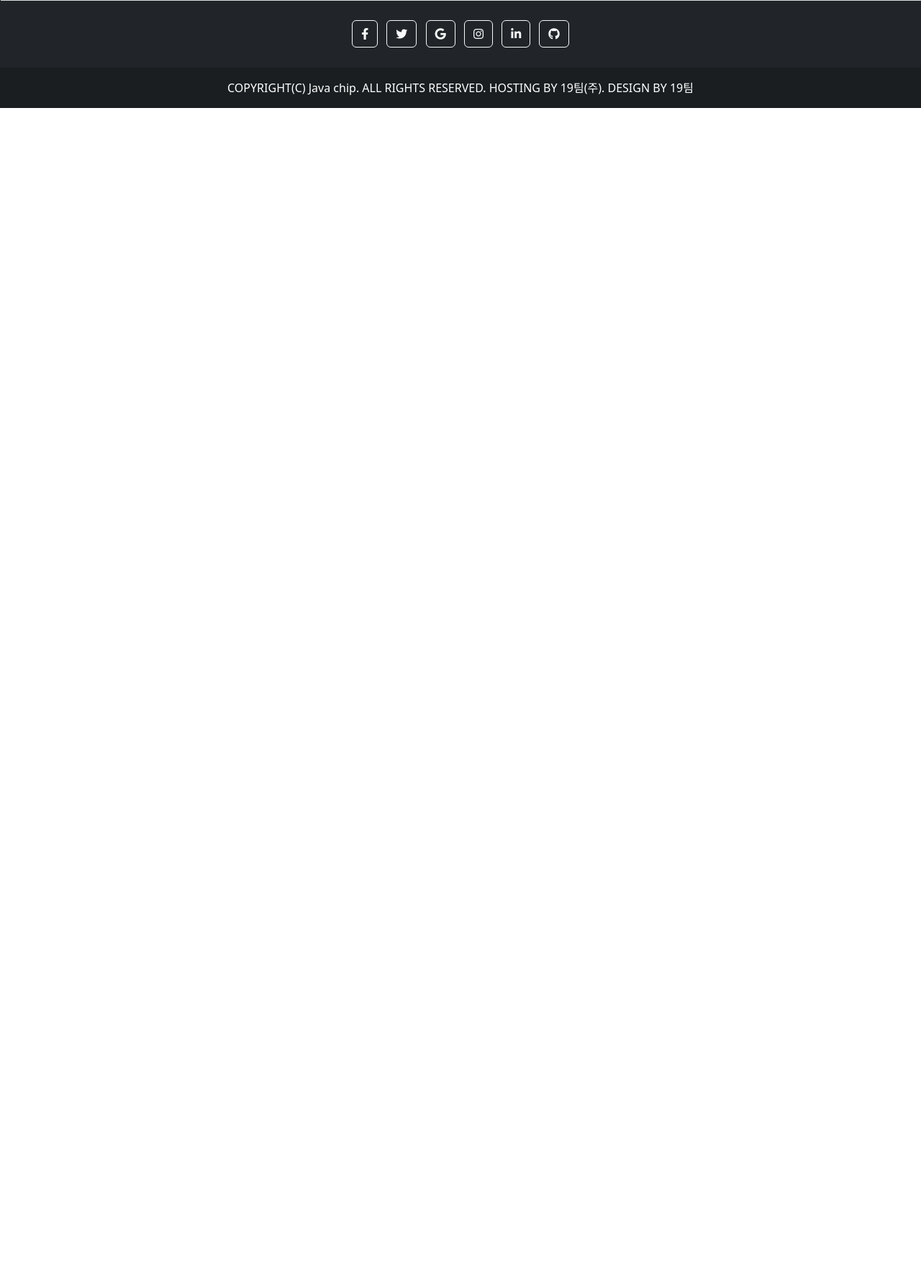
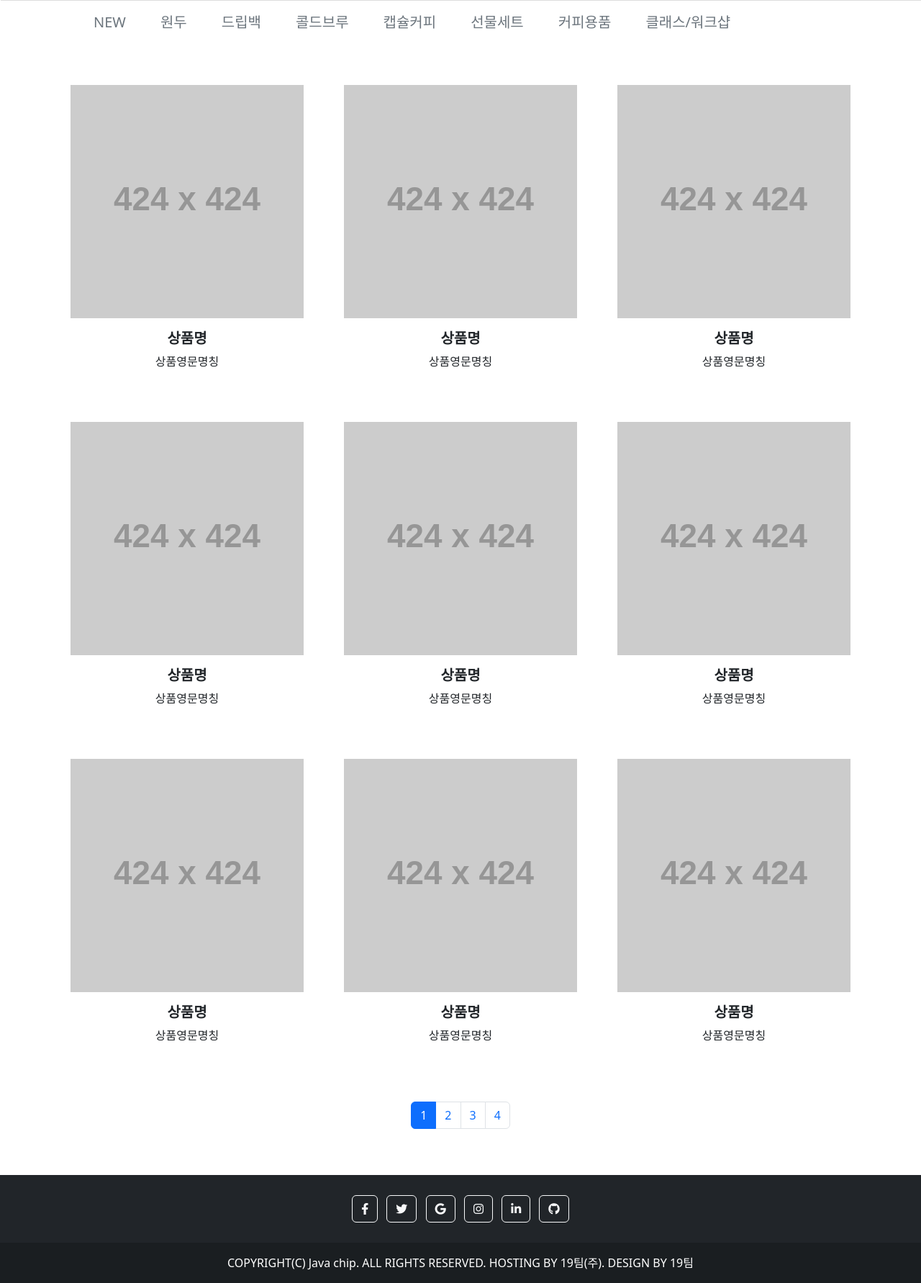
Before and after one commit to mgpo-98/Java-chip, a Django app: page /items/ in a window 1280 px wide. Shown: the part 73-1855 px from the top of the page at 72% size. Before the commit the page ends 223 px from the top, so only its background shows below. Run offline with Django 3.2, Linux system fonts and the light colour scheme; grey boxes labelled with a size stand in for pictures from a placeholder-image service; some libraries are stand-ins or nearby versions.

Commit message:
UPDATE : items index 페이지 [김태형]

```diff
--- a/items/templates/items/index.html
+++ b/items/templates/items/index.html
@@ -1,4 +1,110 @@
+<!-- 빈브라더스 외의 다른 커피점 상품도 추후 추가 -->
 {% extends 'base.html' %}
 {% block body %}
-<!-- 빈브라더스 외의 다른 커피점 상품도 추후 추가 -->
-{% endblock body %}
+<!-- 상품 카테고리 -->
+<div class="d-flex align-itmes-center fs-5 text-muted fw-light"style="margin-top:1rem">
+    <p class="ms-5">NEW</p>
+    <p class="ms-5">원두</p>
+    <p class="ms-5">드립백</p>
+    <p class="ms-5">콜드브루</p>
+    <p class="ms-5">캡슐커피</p>
+    <p class="ms-5">선물세트</p>
+    <p class="ms-5">커피용품</p>
+    <p class="ms-5">클래스/워크샵</p>
+</div>
+<!-- 상품 목록 -->
+<div class="row row-cols-1 row-cols-md-3 g-4 my-3">
+    <div class="col">
+        <div class="card border border-0 p-3">
+            <img src="https://dummyimage.com/424x424/7a7a7a/fff" alt="상품이미지예정">
+            <div class="card-body">
+                <h5 class="card-title fw-semibold text-center">상품명</h5>
+                <div class="card-text text-center">상품영문명칭</div>
+            </div>
+        </div>
+    </div>
+    <div class="col">
+        <div class="card border border-0 p-3">
+            <img src="https://dummyimage.com/424x424/7a7a7a/fff" alt="상품이미지예정">
+            <div class="card-body">
+                <h5 class="card-title fw-semibold text-center">상품명</h5>
+                <div class="card-text text-center">상품영문명칭</div>
+            </div>
+        </div>
+    </div>
+    <div class="col">
+        <div class="card border border-0 p-3">
+            <img src="https://dummyimage.com/424x424/7a7a7a/fff" alt="상품이미지예정">
+            <div class="card-body">
+                <h5 class="card-title fw-semibold text-center">상품명</h5>
+                <div class="card-text text-center">상품영문명칭</div>
+            </div>
+        </div>
+    </div>
+    <div class="col">
+        <div class="card border border-0 p-3">
+            <img src="https://dummyimage.com/424x424/7a7a7a/fff" alt="상품이미지예정">
+            <div class="card-body">
+                <h5 class="card-title fw-semibold text-center">상품명</h5>
+                <div class="card-text text-center">상품영문명칭</div>
+            </div>
+        </div>
+    </div>
+    <div class="col">
+        <div class="card border border-0 p-3">
+            <img src="https://dummyimage.com/424x424/7a7a7a/fff" alt="상품이미지예정">
+            <div class="card-body">
+                <h5 class="card-title fw-semibold text-center">상품명</h5>
+                <div class="card-text text-center">상품영문명칭</div>
+            </div>
+        </div>
+    </div>
+    <div class="col">
+        <div class="card border border-0 p-3">
+            <img src="https://dummyimage.com/424x424/7a7a7a/fff" alt="상품이미지예정">
+            <div class="card-body">
+                <h5 class="card-title fw-semibold text-center">상품명</h5>
+                <div class="card-text text-center">상품영문명칭</div>
+            </div>
+        </div>
+    </div>
+    <div class="col">
+        <div class="card border border-0 p-3">
+            <img src="https://dummyimage.com/424x424/7a7a7a/fff" alt="상품이미지예정">
+            <div class="card-body">
+                <h5 class="card-title fw-semibold text-center">상품명</h5>
+                <div class="card-text text-center">상품영문명칭</div>
+            </div>
+        </div>
+    </div>
+    <div class="col">
+        <div class="card border border-0 p-3">
+            <img src="https://dummyimage.com/424x424/7a7a7a/fff" alt="상품이미지예정">
+            <div class="card-body">
+                <h5 class="card-title fw-semibold text-center">상품명</h5>
+                <div class="card-text text-center">상품영문명칭</div>
+            </div>
+        </div>
+    </div>
+    <div class="col">
+        <div class="card border border-0 p-3">
+            <img src="https://dummyimage.com/424x424/7a7a7a/fff" alt="상품이미지예정">
+            <div class="card-body">
+                <h5 class="card-title fw-semibold text-center">상품명</h5>
+                <div class="card-text text-center">상품영문명칭</div>
+            </div>
+        </div>
+    </div>
+</div>
+<!-- 페이지네이션 -->
+<nav aria-label="..." class="my-5 d-flex justify-content-center">
+    <ul class="pagination">
+      <li class="page-item active" aria-current="page">
+        <span class="page-link">1</span>
+      </li>
+      <li class="page-item"><a class="page-link" href="#">2</a></li>
+      <li class="page-item"><a class="page-link" href="#">3</a></li>
+      <li class="page-item"><a class="page-link" href="#">4</a></li>
+    </ul>
+</nav>
+{% endblock %}
```
